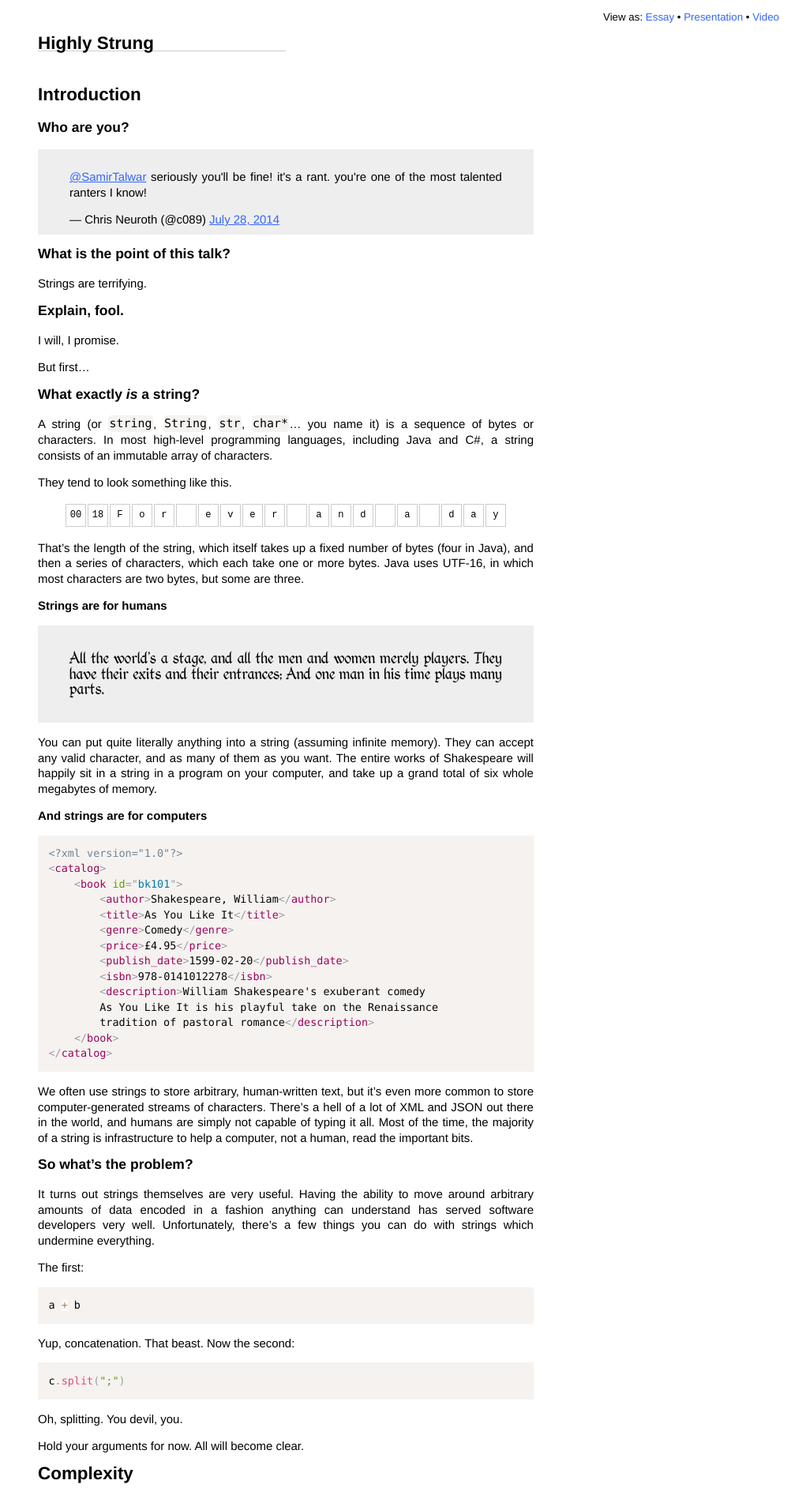
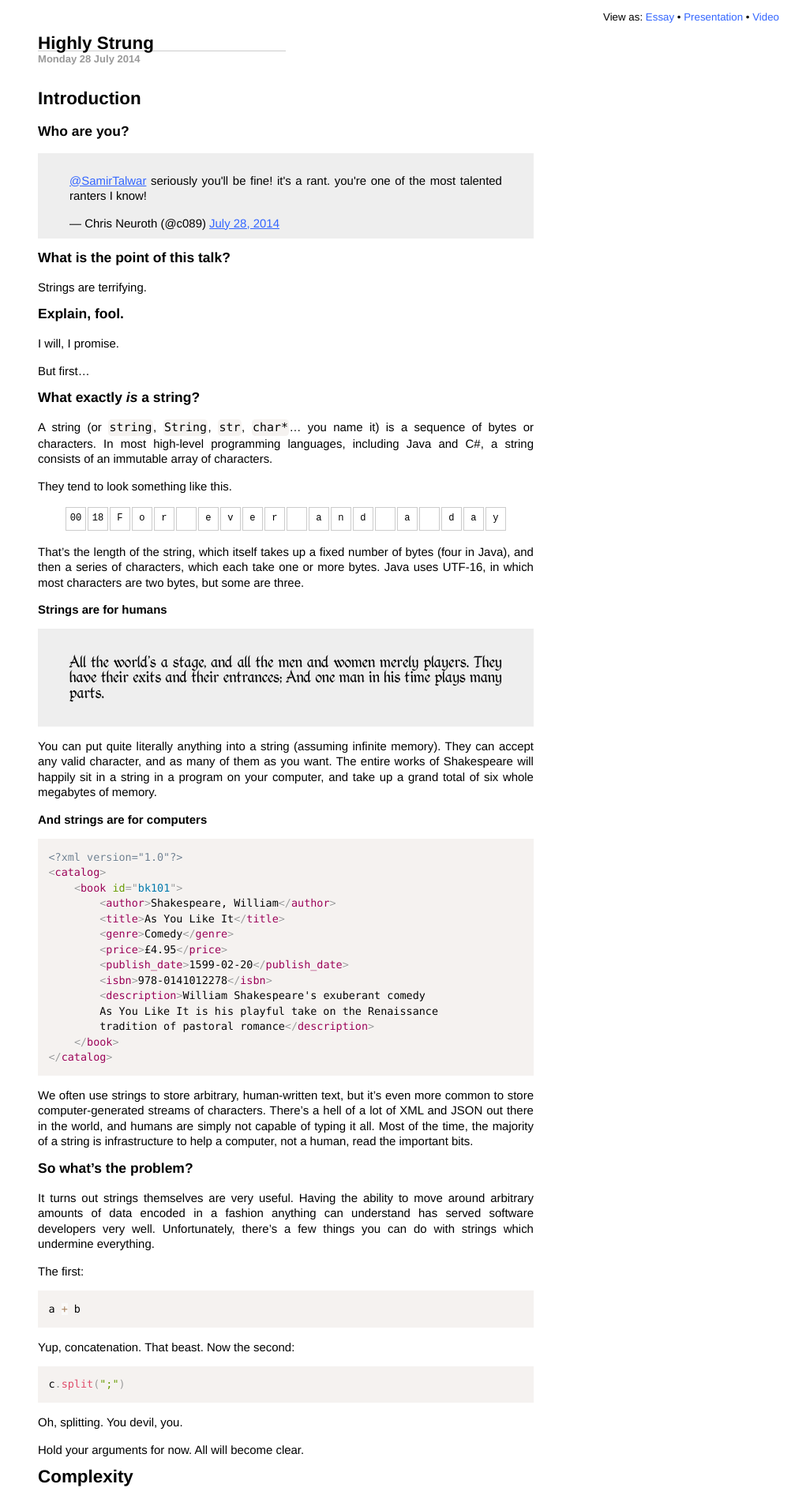
Before and after one commit to SamirTalwar/talks, a Jekyll site: the page built from index.md, in a window 1280 px wide. Shown: the top 1898 px of the page at 79% size, without its empty margins (278-1280 px from the left). Built offline with Jekyll 4.4.1, drawn with Linux system fonts in a browser that asks for light colours; nearby versions of some CDN libraries; comment, search, counter and statistics services are not loaded.

Commit message:
Add the date to the talk.

```diff
--- a/_layouts/default.html
+++ b/_layouts/default.html
@@ -26,6 +26,7 @@
                     <section>
                         <header>
                             <h1>{{ page.title }}</h1>
+                            <h2>{{ page.date || date: '%A %-d %B %Y' }}</h2>
                         </header>
                     </section>
 
--- a/css/main.css
+++ b/css/main.css
@@ -22,7 +22,9 @@ body {
   text-align: center;
 }
 
-header h1 { width: 50%; margin-bottom: 2em; border-bottom: 1px solid #ccc; }
+header { margin-bottom: 2em; }
+header h1 { width: 50%; margin-bottom: 0; border-bottom: 1px solid #ccc; }
+header h2 { width: 50%; margin-bottom: 0; font-size: small; color: #999; }
 h2, h3, h4, h5, h6 { margin-bottom: 1em; }
 
 p { margin: 1em 0; }
--- a/index.md
+++ b/index.md
@@ -2,6 +2,7 @@
 layout: default
 title: Highly Strung
 video: http://youtu.be/KMnv-A-ANP4
+date: 2014-07-28 17:00:00 +0100
 ---
 
 ## Introduction
```
